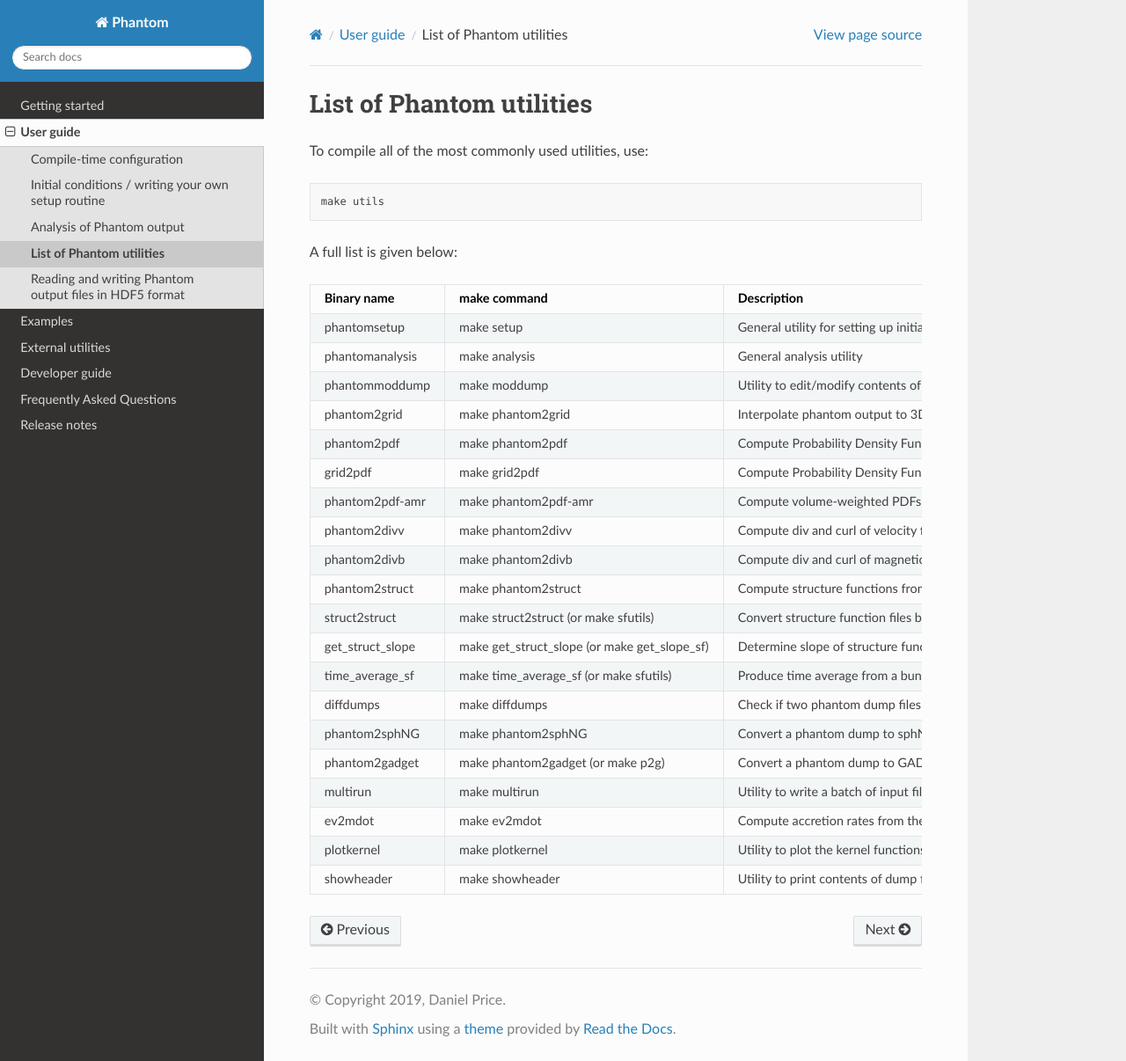
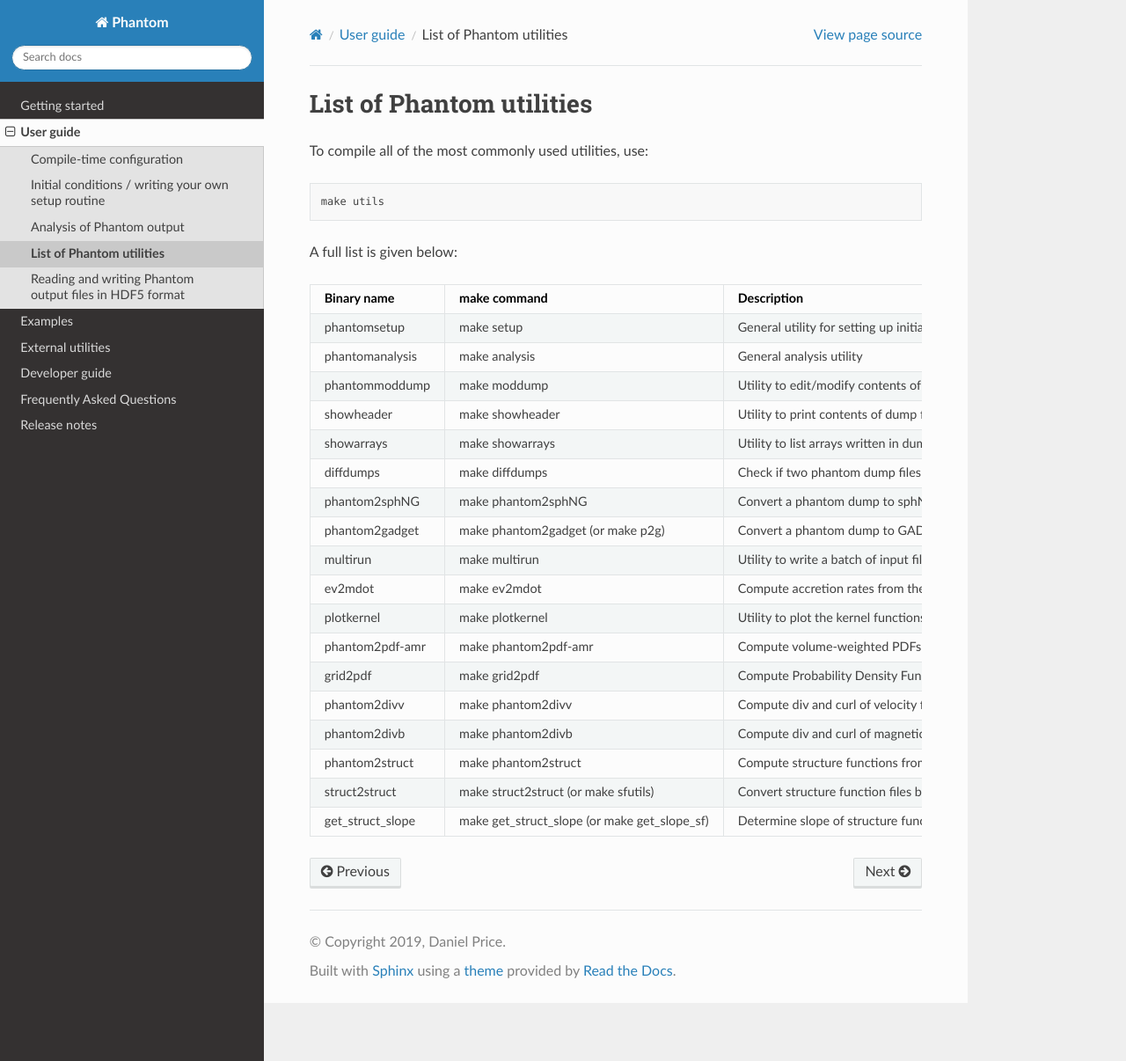
Before and after one commit to danieljprice/phantom, a Sphinx documentation site: the page built from docs/utils.rst, in a window 1280 px wide and 1206 px high. Shown: the whole window at 88% size. Built offline with Sphinx 7.4.7 and the Read the Docs theme 2.0.0, drawn with Linux system fonts in a browser that asks for light colours; pages that are not in the unit, such as notebooks, are missing from menus.

Commit message:
(utils) deleted obsolete utils phantom2pdf, phantom2grid, time_average_*; all functionality is available in splash

```diff
--- a/docs/utils.rst
+++ b/docs/utils.rst
@@ -24,23 +24,46 @@ A full list is given below:
 |                       |                       | of a phantom dump     |
 |                       |                       | file                  |
 +-----------------------+-----------------------+-----------------------+
-| phantom2grid          | make phantom2grid     | Interpolate phantom   |
-|                       |                       | output to 3D grid,    |
-|                       |                       | with various output   |
-|                       |                       | formats               |
+| showheader            | make showheader       | Utility to print      |
+|                       |                       | contents of dump file |
+|                       |                       | headers               |
 +-----------------------+-----------------------+-----------------------+
-| phantom2pdf           | make phantom2pdf      | Compute Probability   |
-|                       |                       | Density Functions     |
+| showarrays            | make showarrays       | Utility to list       |
+|                       |                       | arrays written in     |
+|                       |                       | dump file             |
 +-----------------------+-----------------------+-----------------------+
-| grid2pdf              | make grid2pdf         | Compute Probability   |
-|                       |                       | Density Function      |
-|                       |                       | using output of       |
-|                       |                       | phantom2grid          |
+| diffdumps             | make diffdumps        | Check if two phantom  |
+|                       |                       | dump files are        |
+|                       |                       | identical             |
++-----------------------+-----------------------+-----------------------+
+| phantom2sphNG         | make phantom2sphNG    | Convert a phantom     |
+|                       |                       | dump to sphNG format  |
++-----------------------+-----------------------+-----------------------+
+| phantom2gadget        | make phantom2gadget   | Convert a phantom     |
+|                       | (or make p2g)         | dump to GADGET format |
++-----------------------+-----------------------+-----------------------+
+| multirun              | make multirun         | Utility to write a    |
+|                       |                       | batch of input files, |
+|                       |                       | varying input         |
+|                       |                       | parameters            |
++-----------------------+-----------------------+-----------------------+
+| ev2mdot               | make ev2mdot          | Compute accretion     |
+|                       |                       | rates from the .ev    |
+|                       |                       | files                 |
++-----------------------+-----------------------+-----------------------+
+| plotkernel            | make plotkernel       | Utility to plot the   |
+|                       |                       | kernel functions from |
+|                       |                       | the kernel module     |
 +-----------------------+-----------------------+-----------------------+
 | phantom2pdf-amr       | make phantom2pdf-amr  | Compute               |
 |                       |                       | volume-weighted PDFs  |
 |                       |                       | via interpolation to  |
 |                       |                       | 3D AMR grid           |
++-----------------------+-----------------------+-----------------------+
+| grid2pdf              | make grid2pdf         | Compute Probability   |
+|                       |                       | Density Function      |
+|                       |                       | using output of       |
+|                       |                       | splash to grid        |
 +-----------------------+-----------------------+-----------------------+
 | phantom2divv          | make phantom2divv     | Compute div and curl  |
 |                       |                       | of velocity field     |
@@ -65,37 +88,3 @@ A full list is given below:
 |                       | (or make              | structure functions   |
 |                       | get_slope_sf)         | from output files     |
 +-----------------------+-----------------------+-----------------------+
-| time_average_sf       | make time_average_sf  | Produce time average  |
-|                       | (or make sfutils)     | from a bunch of       |
-|                       |                       | structure function    |
-|                       |                       | files (can also be    |
-|                       |                       | done with asplash     |
-|                       |                       | calc timeaverage)     |
-+-----------------------+-----------------------+-----------------------+
-| diffdumps             | make diffdumps        | Check if two phantom  |
-|                       |                       | dump files are        |
-|                       |                       | identical             |
-+-----------------------+-----------------------+-----------------------+
-| phantom2sphNG         | make phantom2sphNG    | Convert a phantom     |
-|                       |                       | dump to sphNG format  |
-+-----------------------+-----------------------+-----------------------+
-| phantom2gadget        | make phantom2gadget   | Convert a phantom     |
-|                       | (or make p2g)         | dump to GADGET format |
-+-----------------------+-----------------------+-----------------------+
-| multirun              | make multirun         | Utility to write a    |
-|                       |                       | batch of input files, |
-|                       |                       | varying input         |
-|                       |                       | parameters            |
-+-----------------------+-----------------------+-----------------------+
-| ev2mdot               | make ev2mdot          | Compute accretion     |
-|                       |                       | rates from the .ev    |
-|                       |                       | files                 |
-+-----------------------+-----------------------+-----------------------+
-| plotkernel            | make plotkernel       | Utility to plot the   |
-|                       |                       | kernel functions from |
-|                       |                       | the kernel module     |
-+-----------------------+-----------------------+-----------------------+
-| showheader            | make showheader       | Utility to print      |
-|                       |                       | contents of dump file |
-|                       |                       | headers               |
-+-----------------------+-----------------------+-----------------------+
```
Also changed, not shown: 6 other files.
